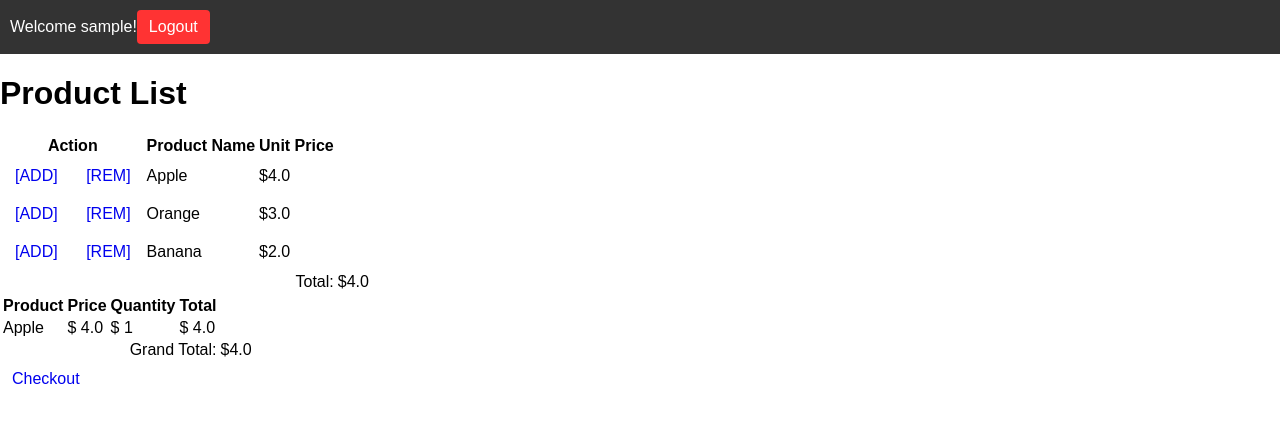
After one commit to codekorenge/shopping-cart-cgpt, a Flask app: page /add-to-cart/1 in a window 1280 px wide. The commit adds this page. Shown: the top 423 px of the page. Run offline with Flask 3, Linux system fonts and the light colour scheme; the visitor is signed in with stand-in values (Sample User, id 1); data comes from the database, SQL or seed files in the repository.

Commit message:
Added cart adding and displaying before checkout.

```diff
--- /dev/null
+++ b/main/models.py
@@ -0,0 +1,5 @@
+class ProductView:
+    name = str
+    quantity = float
+    price = float
+    total = float
--- a/main/routes.py
+++ b/main/routes.py
@@ -1,5 +1,10 @@
-from flask import Blueprint, render_template
+from flask import Blueprint, render_template, redirect, url_for, abort, request, flash
+
+from cart.models import CartItem
+from extensions import db
 from flask_login import login_required, current_user
+
+from main.models import ProductView
 
 main_bp = Blueprint('main',
                     __name__,
@@ -7,7 +12,125 @@ main_bp = Blueprint('main',
                     static_folder='static')
 
 
+# @main_bp.route('/')
+# # @login_required
+# def home():
+#     return render_template('home.html', user=current_user)
+#
+#
+# from flask import render_template, redirect, url_for
+# from app import app, db
+# from app.models import Product
+
+
 @main_bp.route('/')
+def home():
+    products = get_all_products()
+    total_amount = 0
+    # total_amount = calculate_total_amount(products)
+    return render_template('home.html', products=products, total_amount=total_amount)
+
+
+@main_bp.route('/add-to-cart/<int:product_id>')
 @login_required
-def home():
-    return render_template('home.html', user=current_user)
+def add_to_cart(product_id):
+    product = get_product_by_id(product_id)
+
+    if not product:
+        flash('Product not found.', 'error')
+        return redirect(url_for('products.view_products'))
+
+    # Check if the user is authenticated
+    if current_user.is_authenticated:
+        # Check if the product is already in the user's cart
+        existing_item = CartItem.query.filter_by(user_id=current_user.id, product_id=product_id).first()
+
+        cart_item = []
+        if existing_item:
+            existing_item.quantity += 1
+        else:
+            new_item = CartItem(user_id=current_user.id, product_id=product_id, quantity=1)
+            db.session.add(new_item)
+
+        db.session.commit()
+
+        # To display items in cart.
+        cart_list = CartItem.query.filter_by(user_id=current_user.id).all()
+        for item in cart_list:
+            product_info = get_product_by_id(item.product_id)
+            view = ProductView()
+            view.name = product_info['name']
+            view.quantity = item.quantity
+            view.price = product_info['price']
+            view.total = item.quantity * product_info['price']
+            cart_item.append(view)
+
+        flash(f'{product["name"]} added to cart.', 'success')
+
+        # Calculate the total and pass it to the template
+        total_price = calculate_total_price(current_user.id)
+
+        return render_template('home.html', products=get_all_products(), total_price=total_price, cart=cart_item)
+
+
+@main_bp.route('/add/<int:product_id>')
+def add(product_id):
+    product = get_product_by_id(product_id)
+    if product is None:
+        abort(404)
+
+    product['quantity'] += 1
+    db.session.commit()
+    return redirect(url_for('main.home'))
+
+
+@main_bp.route('/remove/<int:product_id>')
+def remove(product_id):
+    product = get_product_by_id(product_id)
+    if product is None:
+        abort(404)
+
+    if product.quantity > 0:
+        product.quantity -= 1
+        db.session.commit()
+    return redirect(url_for('home'))
+
+
+@main_bp.route('/checkout')
+def checkout():
+    # Add logic here for checkout process
+    # For example, you might want to create an order, process payment, etc.
+    return render_template('checkout.html')
+
+
+def calculate_total_amount(products):
+    total_amount = sum(product.price * product.quantity for product in products)
+    return total_amount
+
+
+def calculate_total_price(user_id):
+    # Calculate the total price based on the items in the user's cart
+    cart_items = CartItem.query.filter_by(user_id=user_id).all()
+    total_price = sum(item.quantity * get_product_by_id(item.product_id)['price'] for item in cart_items)
+    return total_price
+
+
+def get_all_products():
+    # Replace this with your logic to fetch all products
+    products = [
+        {'id': 1, 'name': 'Apple', 'price': 4.00, },
+        {'id': 2, 'name': 'Orange', 'price': 3.00, },
+        {'id': 2, 'name': 'Banana',  'price': 2.00, },
+        # Add more products as needed
+    ]
+    return products
+
+
+def get_product_by_id(product_id):
+    products = get_all_products()
+    for item in products:
+        print(item)
+        if item['id'] == product_id:
+            return item
+
+    return None
--- a/main/static/styles.css
+++ b/main/static/styles.css
@@ -1,46 +1,38 @@
-/* styles.css */
-
 body {
-    font-family: 'Arial', sans-serif;
+    font-family: Arial, sans-serif;
     margin: 0;
     padding: 0;
-    background-color: #f5f5f5;
 }
 
-.container {
-    max-width: 800px;
-    margin: 0 auto;
-    padding: 20px;
+.header {
+    background-color: #333;
+    padding: 10px;
+    display: flex;
+    justify-content: space-between;
+    align-items: center;
 }
 
-h1, h2, h3 {
-    color: #333;
+.user-info p {
+    color: #fff;
+    margin: 0;
 }
 
-a {
-    color: #007bff;
-    text-decoration: none;
+.logout-btn {
+    margin-right: auto;  /* This will push the logout button to the right */
 }
 
-a:hover {
-    text-decoration: underline;
+.btn {
+    display: inline-block;
+    padding: 8px 12px;
+    text-align: center;
+    text-decoration: none;
+    border-radius: 4px;
+    cursor: pointer;
 }
 
-button {
-    cursor: pointer;
-    padding: 8px 16px;
-    background-color: #007bff;
+.btn-logout {
+    background-color: #ff3333;
     color: #fff;
-    border: none;
-    border-radius: 4px;
 }
 
-button:hover {
-    background-color: #0056b3;
-}
-
-form {
-    margin-top: 20px;
-}
-
-/* Add more styles as needed for specific elements in your pages */
+/* Add more styles as needed */
--- /dev/null
+++ b/main/templates/base.html
@@ -0,0 +1,30 @@
+<!DOCTYPE html>
+<html lang="en">
+<head>
+    <meta charset="UTF-8">
+    <meta name="viewport" content="width=device-width, initial-scale=1.0">
+    <link rel="stylesheet" type="text/css" href="{{ url_for('main.static', filename='styles.css') }}">
+    <title>My E-Commerce App</title>
+</head>
+<body>
+    <div class="header">
+        {% block header %}
+            <div class="user-info">
+                {% if current_user.is_authenticated %}
+                    <p>Welcome {{ current_user.username }}!</p>
+                {% else %}
+                    <!-- Add login/register link or form if not authenticated -->
+                {% endif %}
+            </div>
+            <div class="logout-btn">
+                {% if current_user.is_authenticated %}
+                    <a href="{{ url_for('user.logout') }}" class="btn btn-logout">Logout</a>
+                {% endif %}
+            </div>
+        {% endblock %}
+    </div>
+    <div class="content">
+        {% block content %}{% endblock %}
+    </div>
+</body>
+</html>
--- a/main/templates/home.html
+++ b/main/templates/home.html
@@ -1,23 +1,77 @@
-<!DOCTYPE html>
-<html lang="en">
-<head>
-    <meta charset="UTF-8">
-    <meta name="viewport" content="width=device-width, initial-scale=1.0">
-    <title>Welcome to Our E-Commerce Platform</title>
-</head>
-<body>
-    <h2>Welcome to Our E-Commerce Platform!</h2>
-    <p>Explore our amazing products and start åçhopping now.</p>
+{% extends 'base.html' %}
 
-    {% if current_user.is_authenticated %}
-        <h2>Welcome, {{ current_user.username }}!</h2>
-        <form method="post" action="{{ url_for('user.logout') }}">
-            <button type="submit">Logout</button>
-        </form>
-        <a href="{{ url_for('products.view_products') }}">View Products</a>
-    {% else %}
-        <p>Please log in to access this page.</p>
-    {% endif %}
+{% block header %}
+    <div class="user-info">
+        {% if current_user.is_authenticated %}
+            <p>Welcome {{ current_user.username }}!</p>
+        {% else %}
+            <!-- Add login/register link or form if not authenticated -->
+        {% endif %}
+    </div>
+    <div class="logout-btn">
+        {% if current_user.is_authenticated %}
+            <a href="{{ url_for('user.logout') }}" class="btn btn-logout">Logout</a>
+        {% endif %}
+    </div>
+{% endblock %}
 
-</body>
-</html>
+{% block content %}
+    <h1>Product List</h1>
+    <table>
+        <thead>
+            <tr>
+                <th>Action</th>
+                <th>Product Name</th>
+                <th>Unit Price</th>
+            </tr>
+        </thead>
+        <tbody>
+            {% for product in products %}
+                <tr>
+                    <td>
+                        <a href="{{ url_for('main.add_to_cart', product_id=product.id) }}" class="btn btn-add">[ADD]</a>
+                        <a href="{{ url_for('main.remove', product_id=product.id) }}" class="btn btn-rem">[REM]</a>
+                    </td>
+                    <td>{{ product.name }}</td>
+                    <td>${{ product.price }}</td>
+                </tr>
+            {% endfor %}
+        </tbody>
+        <tfoot>
+            <tr>
+                <td colspan="4" style="text-align: right;">Total:</td>
+                <td>${{ total_price }}</td>
+            </tr>
+        </tfoot>
+    </table>
+
+   <table>
+        <thead>
+            <tr>
+                <th>Product</th>
+                <th>Price</th>
+                <th>Quantity</th>
+                <th>Total</th>
+            </tr>
+        </thead>
+        <tbody>
+            {% for item in cart %}
+                <tr>
+                    <td>{{ item.name }}</td>
+                    <td>$ {{ item.price }}</td>
+                    <td>$ {{ item.quantity }}</td>
+                    <td>$ {{ item.total }}</td>
+                </tr>
+            {% endfor %}
+        </tbody>
+        <tfoot>
+            <tr>
+                <td colspan="4" style="text-align: right;">Grand Total:</td>
+                <td>${{ total_price }}</td>
+            </tr>
+        </tfoot>
+    </table>
+
+
+    <a href="{{ url_for('main.checkout') }}" class="btn btn-checkout">Checkout</a>
+{% endblock %}
--- a/users/routes.py
+++ b/users/routes.py
@@ -68,6 +68,8 @@ def login():
 
         else:
             flash('Login failed. Please check your username and password.', 'error')
+    else:
+        logout_user()
 
     return render_template('login.html')
 
```
Also changed, not shown: products/routes.py (+0 -11 lines).
